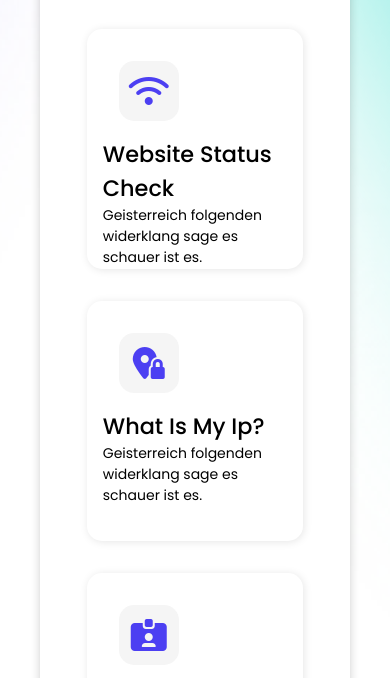
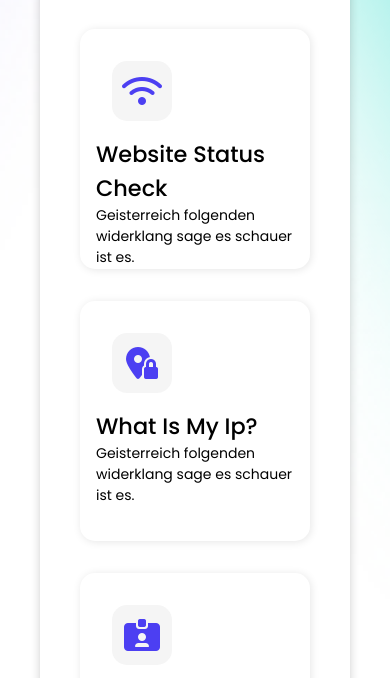
Before and after one commit to MD-Rahed-Mia/webtool-project, a plain HTML site: page index.html in a window 390 px wide. Shown: the part 625-1303 px from the top of the page. Drawn offline with Linux system fonts and the light colour scheme.

Commit message:
minor fixes

```diff
--- a/style.css
+++ b/style.css
@@ -267,23 +267,20 @@ body {
   gap: 2rem;
 }
 
-/* responsive on less than 768px devices  */
+/*
+responsive on less than 768px devices  */
 @media screen and (max-width: 768px) {
   .tool-cards {
-    align-items: center;
-    justify-content: center;
-  }
-
-  .tool-cards::after {
-    content: "";
-    flex: auto;
+    display: flex;
   }
 }
+
 
 /* responsive on less than 600px devices  */
 @media screen and (max-width: 600px) {
   .tool-cards {
     display: grid;
+    grid-template-columns: 1fr;
   }
 }
 
@@ -297,18 +294,18 @@ body {
   cursor: pointer;
 }
 
-/* responsive on less than 768px devices  */
+/* responsive on less than 600px devices  */
 @media screen and (max-width: 768px) {
   .tool-card {
-    width: 250px;
+    width: 80%;
+    margin: 0 auto;
   }
 }
-
 
 /* responsive on less than 600px devices  */
 @media screen and (max-width: 600px) {
   .tool-card {
-    width: 80%;
+    width: 85%;
     margin: 0 auto;
   }
 }
```
